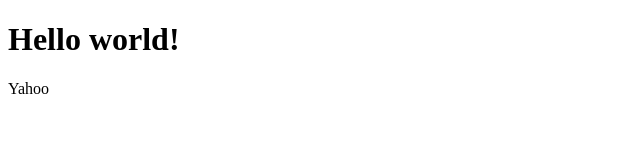
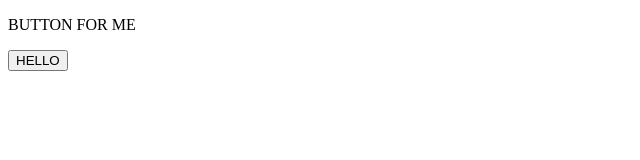
Before and after one commit to LeahJKH/github_23.06.2026, a plain HTML site: page index.html in a window 1280 px wide. Shown: the whole page, without its empty margins (0-640 px from the left). Drawn offline with Linux system fonts and the light colour scheme.

Commit message:
Replace header and paragraph with button element

```diff
--- a/index.html
+++ b/index.html
@@ -6,7 +6,9 @@
     <title>Document</title>
 </head>
 <body>
-    <h1>Hello world!</h1>
-    <p>Yahoo</p>
+    <div>
+        <p>BUTTON FOR ME</p>
+    <button>HELLO</button>
+    </div>
 </body>
 </html>
```
